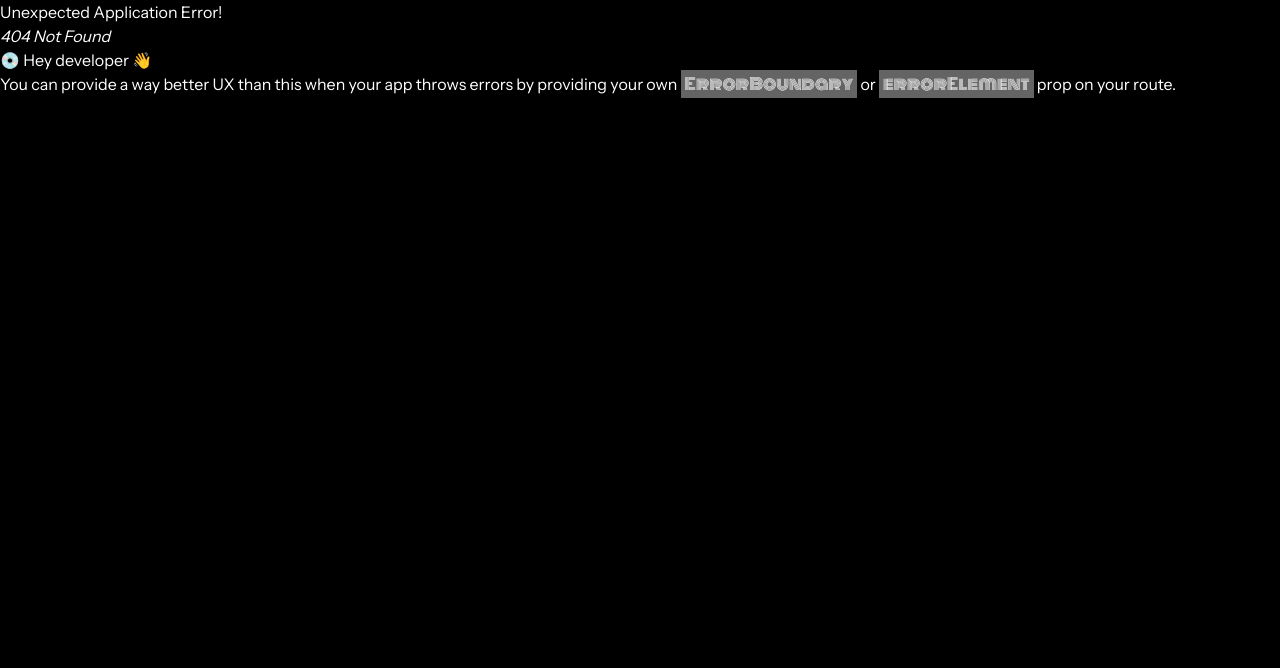
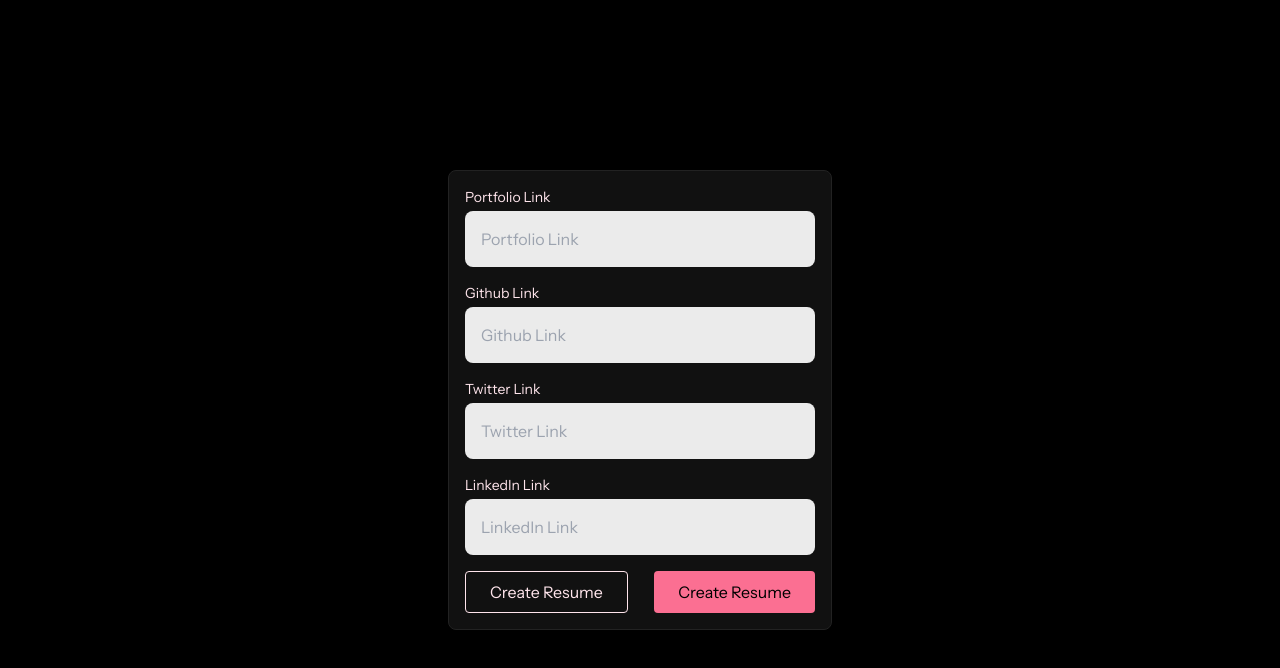
Before and after one commit to 100x-Engineers/coding-wars-distros-in-display-KishanMandora, a React (Vite) app in the folder client/: page /links in a window 1280 px wide. Before the commit this address had no page. Shown: the top 668 px of the page. Built offline with nearby package versions, Linux system fonts and the light colour scheme.

Commit message:
added Links Page

```diff
--- a/client/package.json
+++ b/client/package.json
@@ -11,11 +11,13 @@
   },
   "dependencies": {
     "react": "^18.2.0",
-    "react-dom": "^18.2.0"
+    "react-dom": "^18.2.0",
+    "react-router-dom": "^6.18.0"
   },
   "devDependencies": {
     "@types/react": "^18.2.15",
     "@types/react-dom": "^18.2.7",
+    "@types/react-router-dom": "^5.3.3",
     "@typescript-eslint/eslint-plugin": "^6.0.0",
     "@typescript-eslint/parser": "^6.0.0",
     "@vitejs/plugin-react": "^4.0.3",
--- /dev/null
+++ b/client/src/pages/Links.tsx
@@ -0,0 +1,27 @@
+import React from 'react'
+import Button from "../components/Button"
+import TextInput from "../components/TextInput"
+
+function Links() {
+    return (
+        <section className="h-full w-full flex flex-col px-8 py-4 items-center justify-center">
+        <form className="bg-neutral-100 border border-neutral-200 rounded-lg p-4 w-96">
+        <TextInput label="Portfolio Link" placeholder="Portfolio Link" id="Portfolio Link" />
+        <TextInput label="Github Link" placeholder="Github Link" id="Github Link" mt="mt-4" />
+        <TextInput label="Twitter Link" placeholder="Twitter Link" id="Twitter Link" mt="mt-4" />
+        <TextInput label="LinkedIn Link" placeholder="LinkedIn Link" id="LinkedIn Link" mt="mt-4" />
+
+        <div className="flex justify-between mt-4">
+            <Button variant="primaryOutline">
+            Create Resume
+            </Button>
+            <Button>
+            Create Resume
+            </Button>
+        </div>
+        </form>
+    </section>
+  )
+}
+
+export default Links
--- a/client/src/utils/routeConsts.ts
+++ b/client/src/utils/routeConsts.ts
@@ -1,2 +1,3 @@
 export const HOME = '/';
 export const SIGN_IN = '/signin';
+export const LINKS = '/links';
```
Also changed, not shown: client/src/App.tsx (+6 -1 lines), 2 other files (tests, documents, lock files or other folders).
